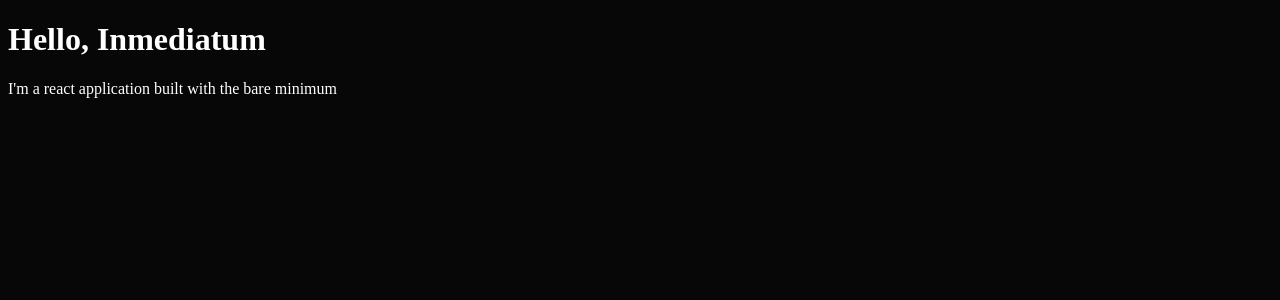
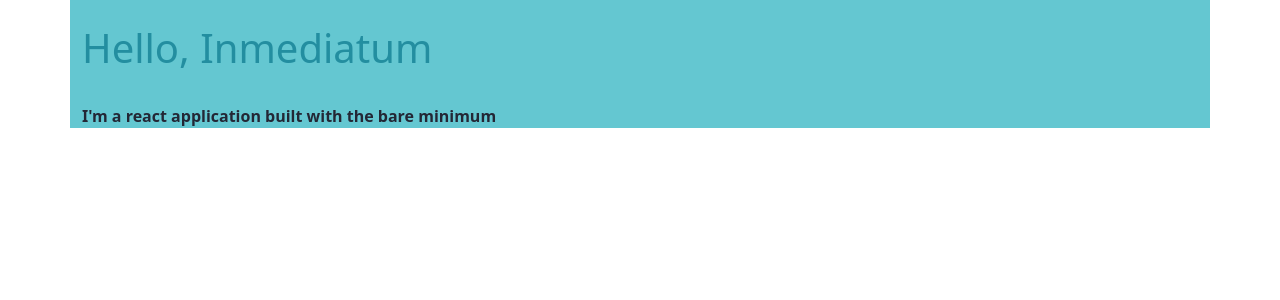
Before and after one commit to AbnirHencazs/base-front-react, a React app: page / in a window 1280 px wide. Shown: the top 300 px of the page. Built offline with nearby package versions, Linux system fonts and the light colour scheme.

Commit message:
implement bootstrap with customization to the theme on variables file

```diff
--- a/src/components/App.jsx
+++ b/src/components/App.jsx
@@ -3,9 +3,9 @@ import '../styles/global.scss'
 
 export const App = () => {
   return (
-    <div>
-        <h1>Hello, Inmediatum</h1>
-        <p>I'm a react application built with the bare minimum</p>
+    <div className='container bg-primary'>
+        <h1 className='py-4 text-secondary'>Hello, Inmediatum</h1>
+        <p className='text-text-01 fw-bold'>I'm a react application built with the bare minimum</p>
     </div>
   )
 }
--- a/src/styles/global.scss
+++ b/src/styles/global.scss
@@ -1,9 +1,2 @@
-$ui-01: #FFFFFF;
-$ui-02: #070707;
-
-$text-inverse: #FFFFFF;
-
-body{
-    background-color: $ui-02;
-    color: $text-inverse;
-}
+@import './variables.scss';
+@import "~bootstrap/scss/bootstrap";
--- /dev/null
+++ b/src/styles/variables.scss
@@ -0,0 +1,79 @@
+$primary: #64C7D1;
+$secondary: #238EA0;
+$tertiary: #4197E8;
+$default: rgba(95, 195, 208, 30);
+$success :#6FCF97;
+$info: #2F80ED;
+$warning: #F2C94C;
+$danger: #EB5757;
+$light:#f8f9fa;
+$dark: #343a40;
+
+$text-01: #232735;
+$text-02: #505565;
+$text-03: #8B90A0;
+$text-inverse: #FFFFFF;
+
+$ui-01: #FFFFFF;
+$ui-02: #F6F6F6;
+$ui-03: #E6E7EB;
+$ui-04: #D3D4D8;
+$ui-05: #A1A4B1;
+$ui-06: #232735;
+$ui-07: #08133A;
+
+$theme-colors: () !default;
+$theme-colors: map-merge(
+  (
+    "primary":    $primary,
+    "secondary":  $secondary,
+    "success":    $success,
+    "info":       $info,
+    "warning":    $warning,
+    "danger":     $danger,
+    "light":      $light,
+    "dark":       $dark,
+    "ui-01":      $ui-01,
+    "ui-02":      $ui-02,
+    "ui-03":      $ui-03,
+    "ui-04":      $ui-04,
+    "ui-05":      $ui-05,
+    "ui-06":      $ui-06,
+    "ui-07":      $ui-07,
+    "text-01":    $text-01,
+    "text-02":    $text-02,
+    "text-03":    $text-03,
+    "inverse":    $text-inverse
+  ),
+  $theme-colors
+);
+
+// Spacing
+
+$space-xxs: .25rem;
+$space-xs: .5rem;
+$space-s: 1rem;
+$space-m: 1.5rem;
+$space-l: 2rem;
+$space-xl: 3rem;
+$space-xl2: 3.5rem;
+$space-xxl: 4rem;
+$space-xxxl: 8rem;
+
+$spacer: 1rem !default;
+$spacers: () !default;
+$spacers: map-merge(
+  (
+    0: 0,
+    1: $space-xxs,
+    2: $space-xs,
+    3: $space-s,
+    4: $space-m,
+    5: $space-l,
+    6: $space-xl,
+    7: $space-xl2,
+    8: $space-xxl,
+    9: $space-xxxl
+  ),
+  $spacers
+);
```
